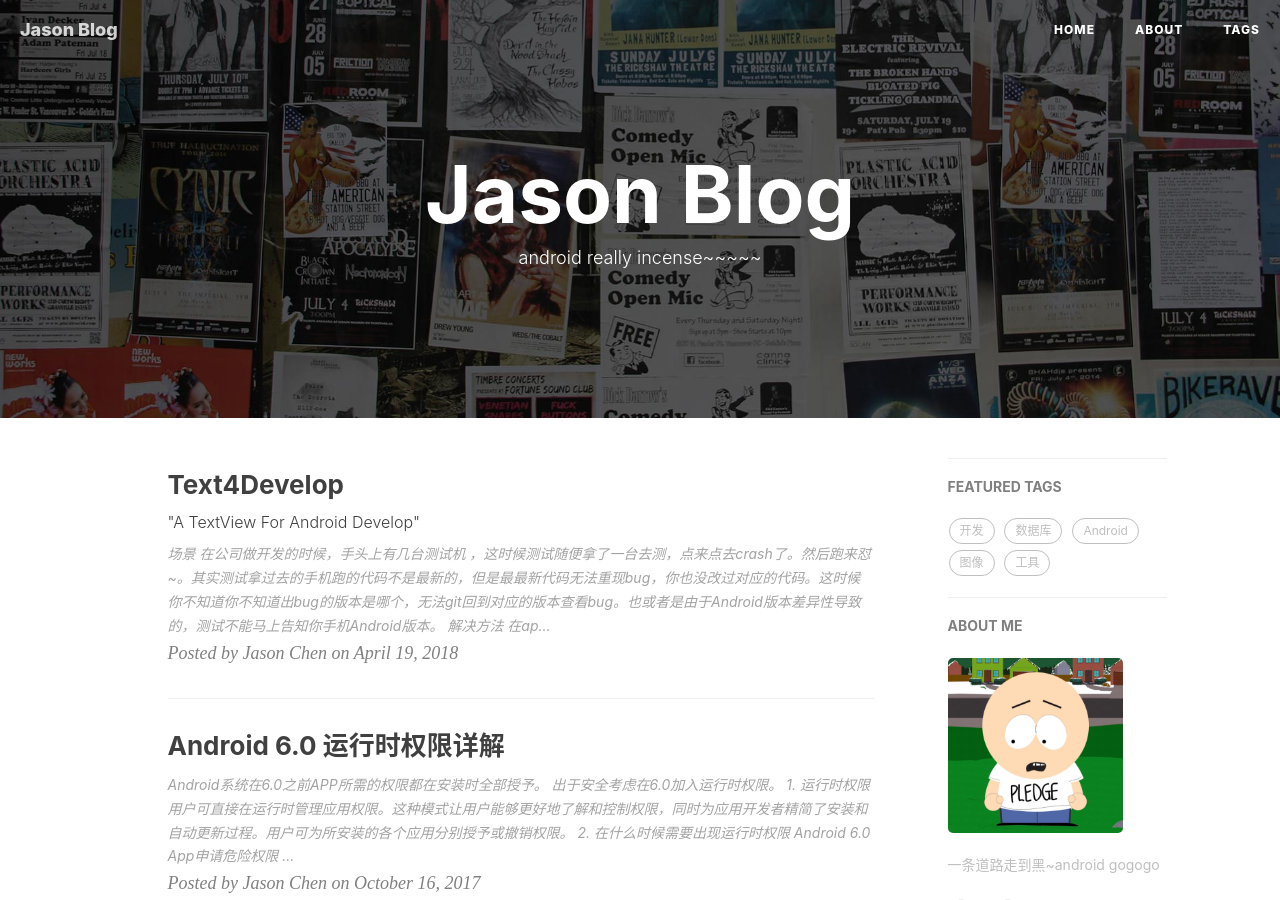
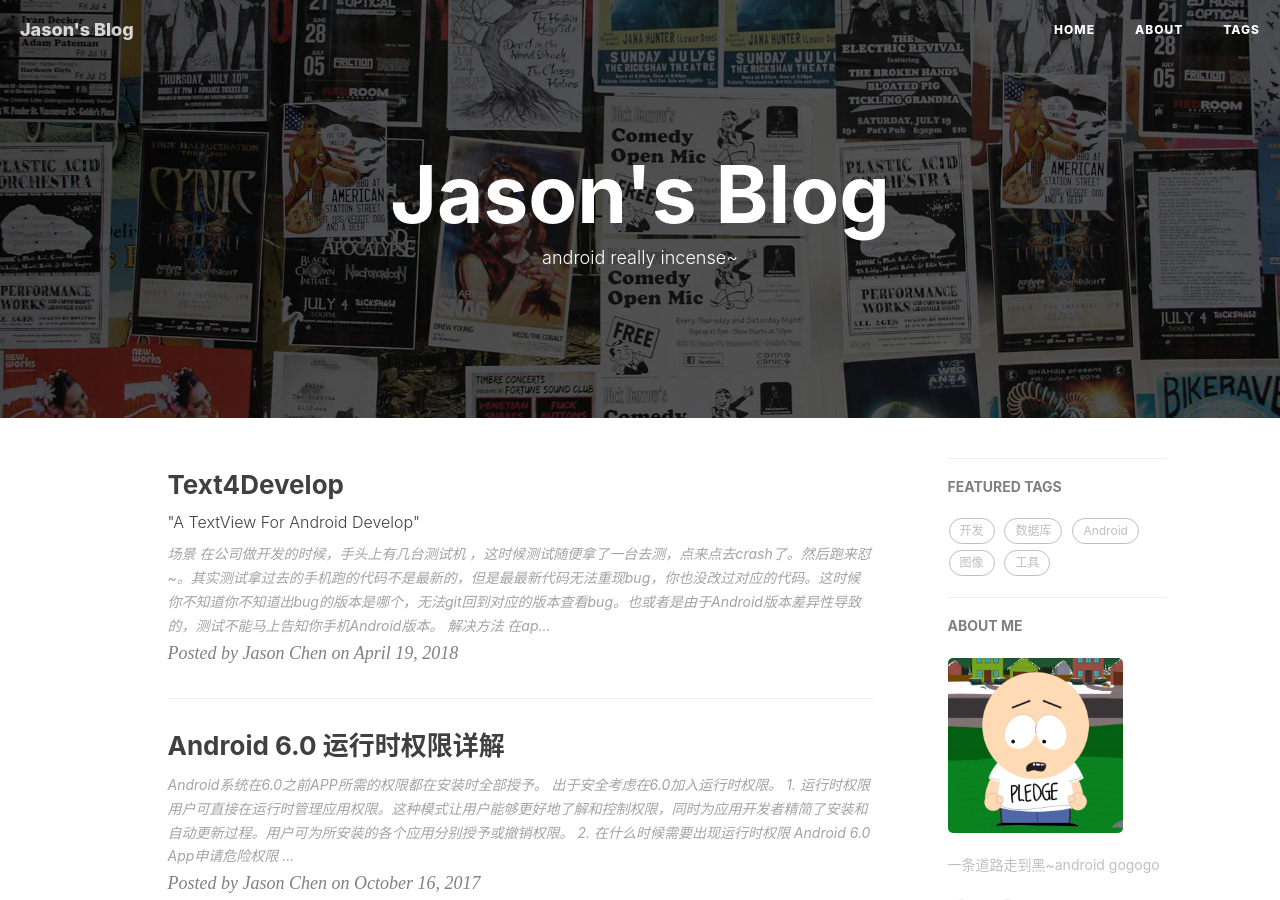
Before and after one commit to runat3/runat3.github.io, a Jekyll site: the page built from index.html, in a window 1280 px wide and 900 px high. Built offline with Jekyll 4.4.1, drawn with Linux system fonts in a browser that asks for light colours; nearby versions of some CDN libraries; the list of posts is cut into pages by our own code; comment, search, counter and statistics services are not loaded; some of the changed text lies outside the part shown.

```diff
--- a/_config.yml
+++ b/_config.yml
@@ -1,5 +1,5 @@
 # Site settings
-title: Jason Blog
+title: Jason's Blog
 SEOTitle: 代码打志bin | Jason's Blog
 header-img: img/home-bg.jpg
 email: 872102569@qq.com
--- a/index.html
+++ b/index.html
@@ -1,6 +1,6 @@
 ---
 layout: page
-description: "android really incense~~~~~"
+description: "android really incense~"
 ---
 
 {% for post in paginator.posts %}
```
